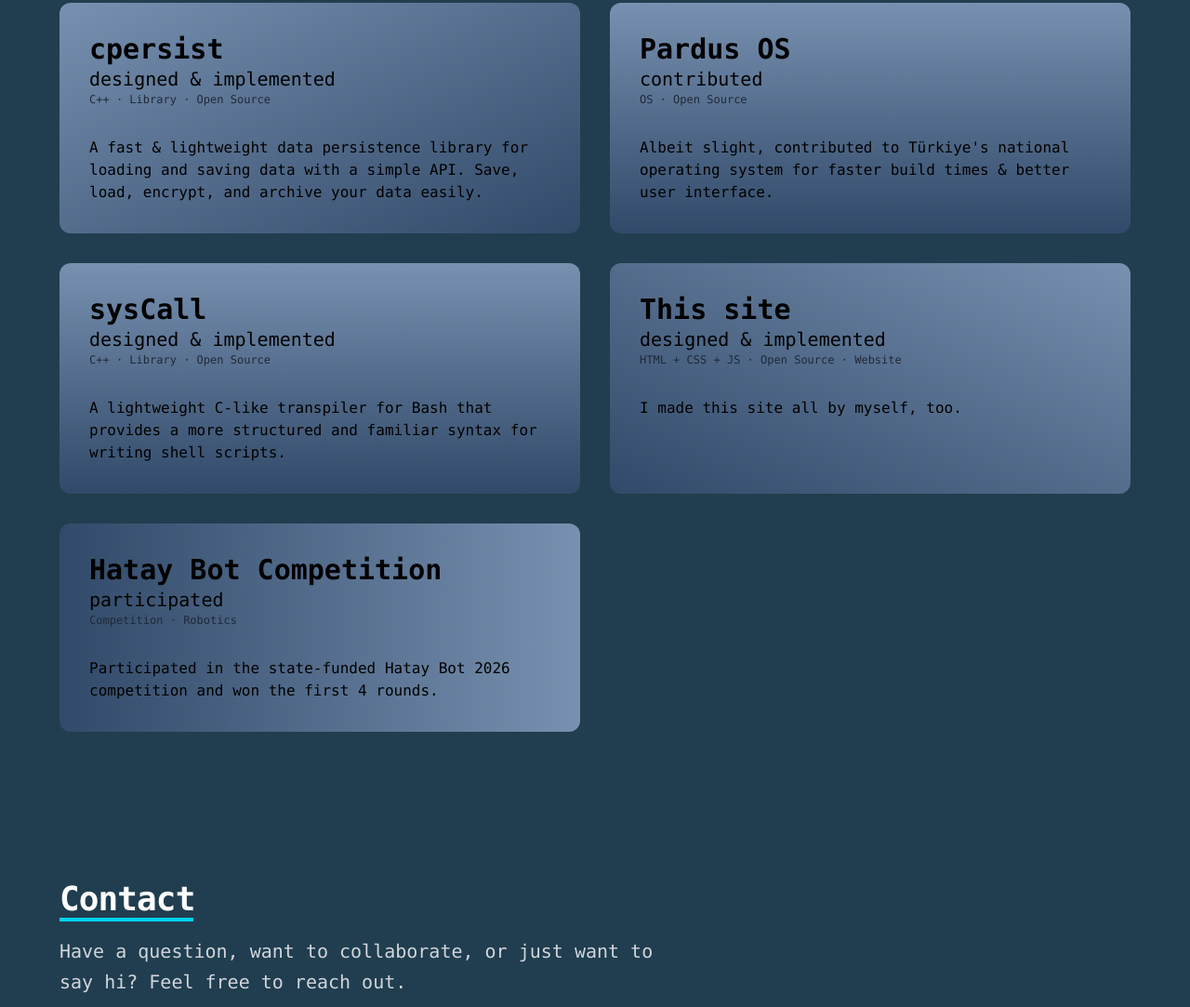
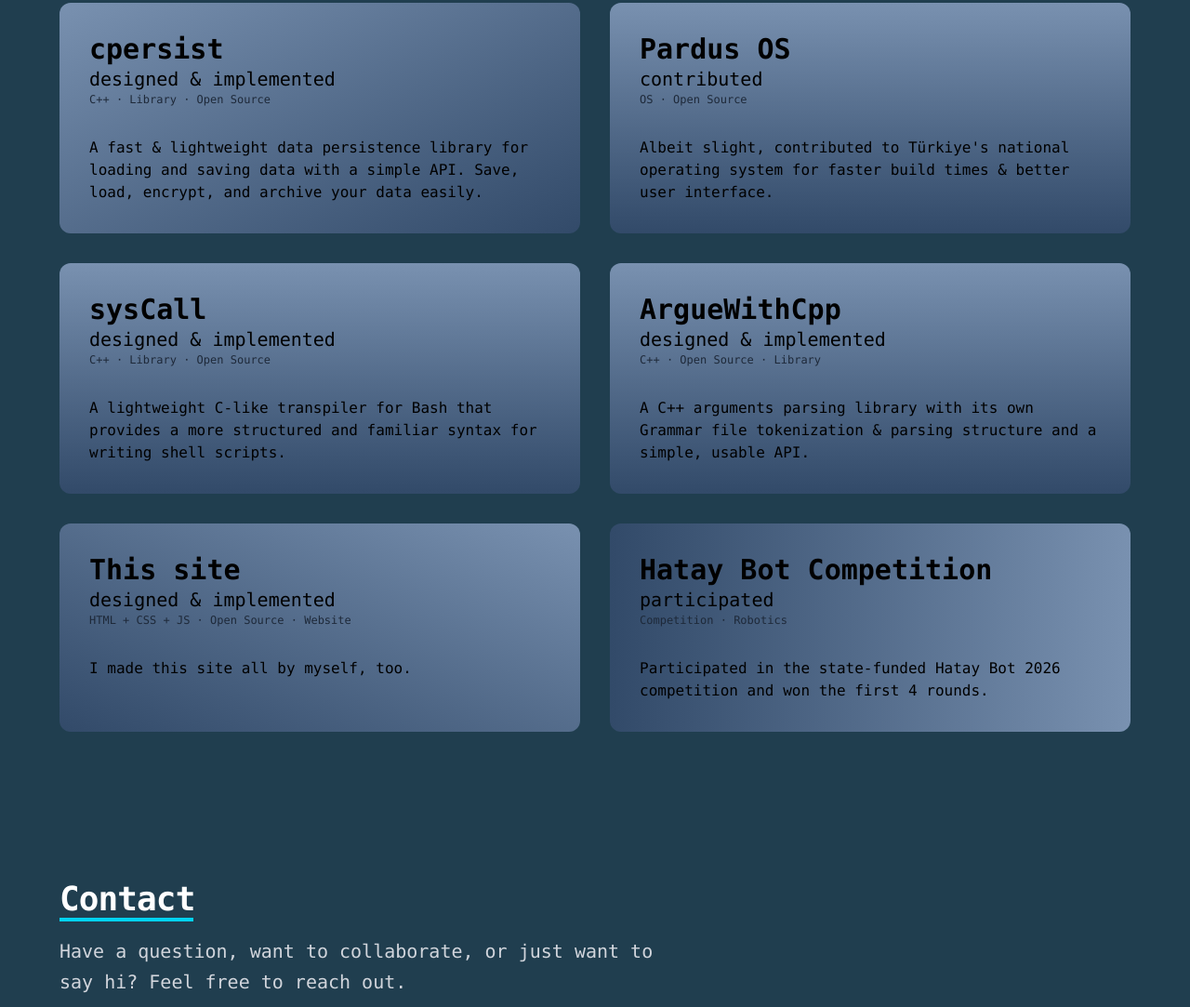
Before and after one commit to Mher-DeLight/Lander-Site, a website: page index.html in a window 1280 px wide. Shown: the part 1065-2148 px from the top of the page at 93% size. Drawn offline with Linux system fonts and the light colour scheme.

Commit message:
added ArgueWithCpp

```diff
--- a/index.html
+++ b/index.html
@@ -122,6 +122,23 @@
                     </div>
                 </a>
 
+                <a href="https://www.github.com/Mher-DeLight/ArgueWithCpp" target="_blank" rel="noopener noreferrer">
+                    <div class="h-full w-full bg-gradient-to-b from-[#7991B0] to-[#324a69]
+                    rounded-xl border border-none p-8
+                    transition duration-200 ease-in-out
+                    hover:-translate-y-4 hover:from-white">
+
+                        <h3 class="font-mono text-3xl font-bold">ArgueWithCpp</h3>
+                        <p class="font-mono text-xl">designed & implemented</p>
+                        <p class="font-mono text-xs text-gray-800">C++ · Open Source · Library </p>
+
+                        <p class="mt-8 font-mono">
+                            A C++ arguments parsing library with its own Grammar file tokenization & parsing structure
+                            and a simple, usable API.
+                        </p>
+                    </div>
+                </a>
+
                 <a href="#hero">
                     <div class="h-full w-full bg-gradient-to-bl from-[#7991B0] to-[#324a69]
                     rounded-xl border border-none p-8
```
Also changed, not shown: output.css.
